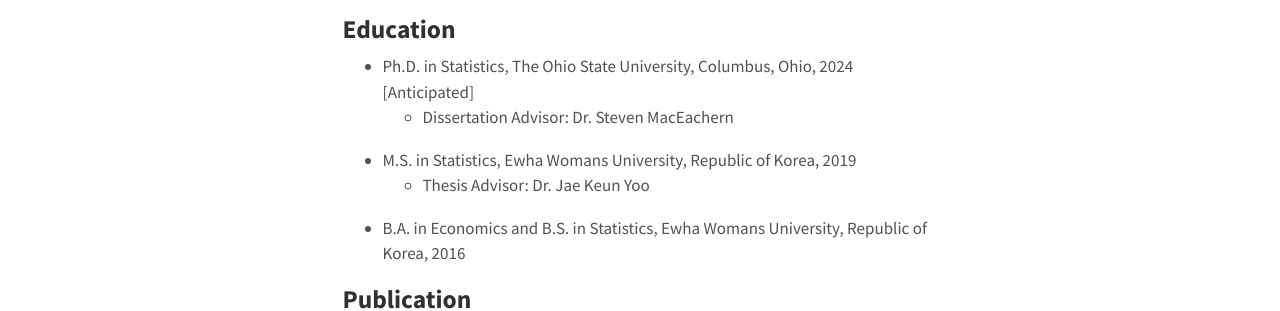
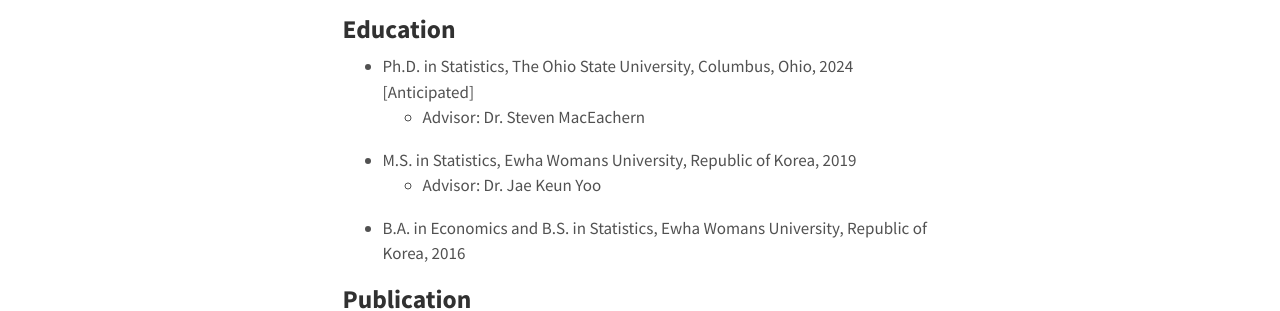
Before and after one commit to hyoin-an/hyoin-an.github.io, a Jekyll site: the page built from about.md, in a window 1280 px wide. Shown: the part 203-514 px from the top of the page. Built offline with Jekyll 4.4.1, drawn with Linux system fonts in a browser that asks for light colours.

Commit message:
Update about.md

```diff
--- a/about.md
+++ b/about.md
@@ -8,9 +8,9 @@
 ## Education
 
 * Ph.D. in Statistics, The Ohio State University, Columbus, Ohio, 2024 [Anticipated]
-  - Dissertation Advisor: Dr. Steven MacEachern
+  - Advisor: Dr. Steven MacEachern
 * M.S. in Statistics, Ewha Womans University, Republic of Korea, 2019
-  - Thesis Advisor: Dr. Jae Keun Yoo
+  - Advisor: Dr. Jae Keun Yoo
 * B.A. in Economics and B.S. in Statistics, Ewha Womans University, Republic of Korea, 2016
 
 ## Publication
```
